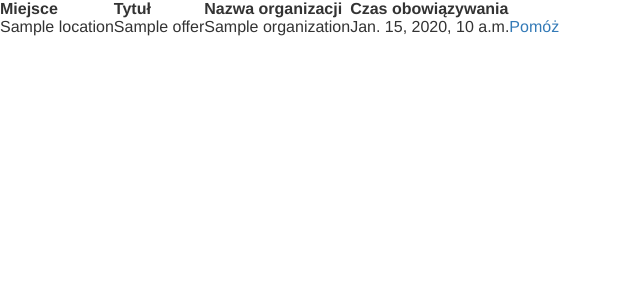
After one commit to stxnext-csr/volontulo, a Django app: template templates/volontulo/list_offers.html in a window 1280 px wide. The commit adds this page. Shown: the top 300 px of the page, without its empty margins (0-640 px from the left). Run offline with Django 3.2, Linux system fonts and the light colour scheme; the template is opened without the code that fills it: most values are stand-ins (such as "Sample title", 1, 10 or a date in 2020); some libraries are stand-ins or nearby versions.

Commit message:
#38 - list of offers visible for volonteers

```diff
--- a/models.py
+++ b/models.py
@@ -4,7 +4,7 @@ from django.db import models
 
 
 class Organization(models.Model):
-    pass
+    name = models.CharField(max_length=150)
 
 
 class Offer(models.Model):
@@ -13,3 +13,6 @@ class Offer(models.Model):
     requirements = models.TextField()
     time_commitment = models.TextField()
     benefits = models.TextField()
+    location = models.CharField(max_length=150)
+    title = models.CharField(max_length=150)
+    time_period = models.CharField(max_length=150)
--- /dev/null
+++ b/templates/volontulo/list_offers.html
@@ -0,0 +1,24 @@
+{% load bootstrap3 %}
+
+{% bootstrap_css %}
+
+<table>
+    <tr>
+        <th>Miejsce</th>
+        <th>Tytuł</th>
+        <th>Nazwa organizacji</th>
+        <th>Czas obowiązywania</th>
+        <th></th>
+    </tr>
+{% for o in offers %}
+    <tr>
+        <td>{{ o.location }}</td>
+        <td>{{ o.title }}</td>
+        <td>{{ o.organization.name }}</td>
+        <td>{{ o.time_period }}</td>
+        <td><a href="{% url 'show_offer' offer_id=o.id %}">Pomóż</a></td>
+    </tr>
+{% endfor %}
+</table>
+
+{% bootstrap_javascript %}
--- a/templates/volontulo/show_offer.html
+++ b/templates/volontulo/show_offer.html
@@ -3,7 +3,10 @@
 {% bootstrap_css %}
 
 <table>
-<tr><th>Organizacja</th><td>{{ offer.organization.id }}</td></tr>
+<tr><th>Tytuł</th><td>{{ offer.title }}</td></tr>
+<tr><th>Miejsce</th><td>{{ offer.location }}</td></tr>
+<tr><th>Czas obowiązywania</th><td>{{ offer.time_period }}</td></tr>
+<tr><th>Organizacja</th><td>{{ offer.organization.name }}</td></tr>
 <tr><th>Opis szczegółowy</th><td>{{ offer.description }}</td></tr>
 <tr><th>Wymogi względem wolontariusza</th><td>{{ offer.requirements }}</td></tr>
 <tr><th>Wymagania zaangażowania czasowego</th><td>{{ offer.time_commitment }}</td></tr>
--- a/urls.py
+++ b/urls.py
@@ -6,5 +6,6 @@ from . import views
 
 urlpatterns = [
     url('^$', views.index, name='index'),
+    url('offers/list', views.list_offers, name='list_offers'),
     url('offers/show/(?P<offer_id>[0-9]+)$', views.show_offer, name='show_offer'),
 ]
```
Also changed, not shown: views.py (+7 -0 lines).
